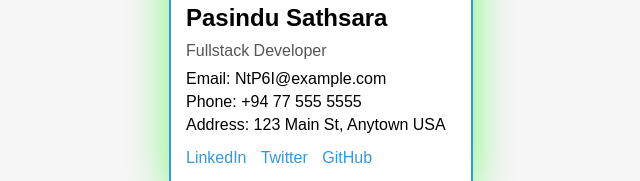
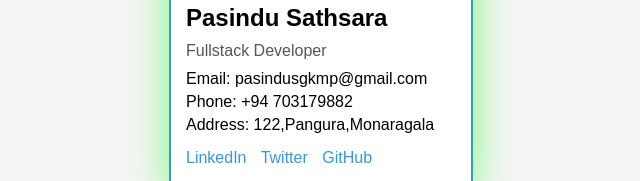
Before and after one commit to pasindusgkmp/Business-Card, a plain HTML site: page index.html in a window 1280 px wide. Shown: the part 469-650 px from the top of the page, without its empty margins (319-959 px from the left). Drawn offline with Linux system fonts and the light colour scheme.

Commit message:
contact details change

```diff
--- a/index.html
+++ b/index.html
@@ -146,9 +146,9 @@
         <div class="name">Pasindu Sathsara</div>
         <div class="job-title">Fullstack Developer</div>
         <div class="contact-details">
-          <div>Email: NtP6I@example.com</div>
-          <div>Phone: +94 77 555 5555</div>
-          <div>Address: 123 Main St, Anytown USA</div>
+          <div>Email: pasindusgkmp@gmail.com</div>
+          <div>Phone: +94 703179882</div>
+          <div>Address: 122,Pangura,Monaragala</div>
         </div>
         <div class="social-links">
           <a href="https://www.linkedin.com/in/pasindusgkmp/">LinkedIn</a>
```
